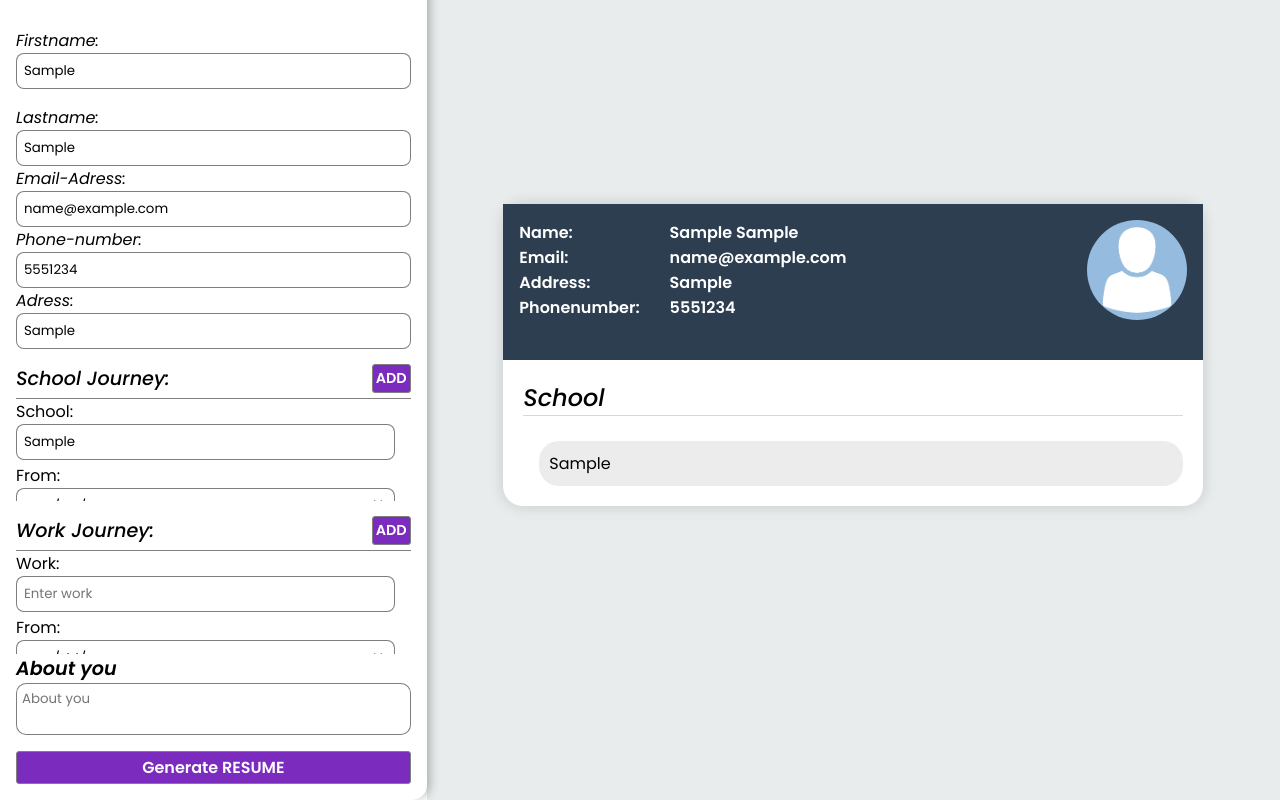
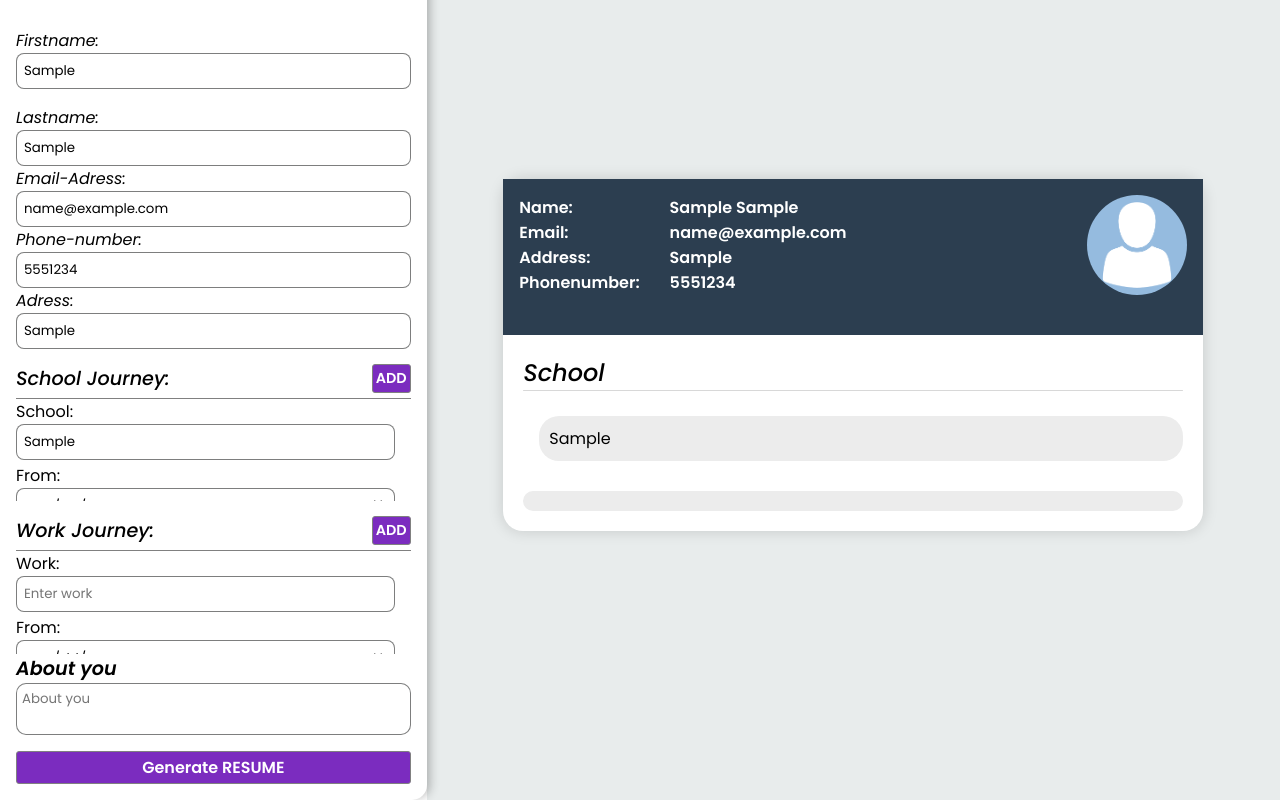
Before and after one commit to Kili196/CV-Generator, a React (Vite) app: page / in a window 1280 px wide. Both pictures are taken after typing "Sample", "Sample", "name@example.com", "5551234", "Sample", "Sample" into the empty fields and a click on the button "Generate RESUME". Shown: the part 89-889 px from the top of the page. Built offline with nearby package versions, Linux system fonts and the light colour scheme.

Commit message:
made main section flex to add gap
added about me section and styling

```diff
--- a/package.json
+++ b/package.json
@@ -11,7 +11,8 @@
   },
   "dependencies": {
     "react": "^19.0.0",
-    "react-dom": "^19.0.0"
+    "react-dom": "^19.0.0",
+    "react-icons": "^5.5.0"
   },
   "devDependencies": {
     "@eslint/js": "^9.19.0",
--- a/src/components/CvView.jsx
+++ b/src/components/CvView.jsx
@@ -18,7 +18,7 @@ const CvView = ({ user }) => {
             <ExperienceSection headline={"Works"} experience={user.works} />
           )}
 
-          <div> {user.aboutme}</div>
+          <section className="about-me-section"> {user.aboutme}</section>
         </main>
       </div>
     </div>
--- a/src/styles/CvView.css
+++ b/src/styles/CvView.css
@@ -1,5 +1,6 @@
 :root {
   --cv-background-color: #2c3e50;
+  --section-background-color: rgb(236, 236, 236);
 }
 
 .cv-view {
@@ -56,7 +57,7 @@ section ul {
 }
 
 .experience-card {
-  background-color: rgb(236, 236, 236);
+  background-color: var(--section-background-color);
   border-radius: 20px;
   padding: 10px;
   margin-top: 10px;
@@ -65,3 +66,15 @@ section ul {
 .experience-card b {
   font-weight: 600;
 }
+
+.cv-container main {
+  display: flex;
+  flex-direction: column;
+  gap: 30px;
+}
+
+.about-me-section {
+  background-color: var(--section-background-color);
+  padding: 10px;
+  border-radius: 15px;
+}
```
Also changed, not shown: 2 other files (tests, documents, lock files or other folders).
